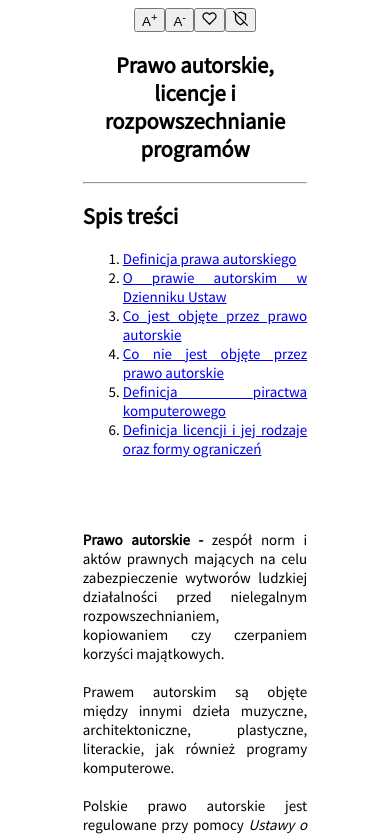
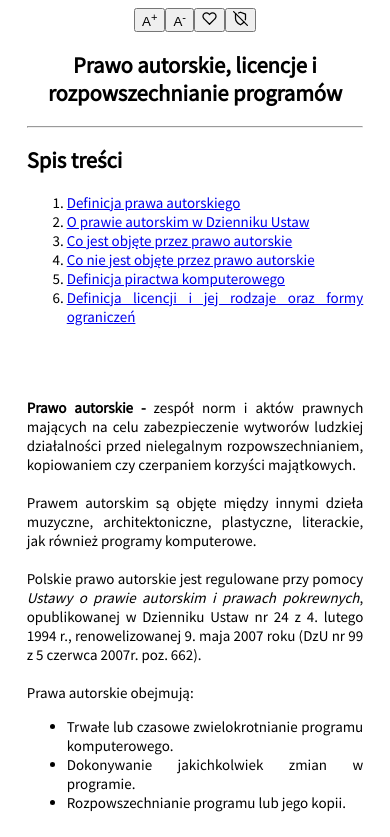
Before and after one commit to PawelKrezel/prawa_autorskie, a plain HTML site: page index.html in a window 390 px wide. Both pictures are taken after a click on the button "zmniejsz czcionkę". Shown: the top 837 px of the page. Drawn offline with Linux system fonts and the light colour scheme.

Commit message:
Add files via upload

```diff
--- a/index.html
+++ b/index.html
@@ -1,7 +1,7 @@
 <!DOCTYPE html>
 <html>
 <head>
-	<link rel="icon" href="1.ico">
+	<meta name="viewport" content="width=device-width, initial-scale=1">
 	<link href="https://fonts.googleapis.com/css?family=Source+Sans+Pro" rel="stylesheet">
 	<link rel="stylesheet" type="text/css" href="style.css" id="style">
 	<meta charset="utf-8">
@@ -19,7 +19,7 @@
 
 		}
 		function minus() {
-			size--;
+			if (size > 2) {size--;}
 			var nowe = "font-size: "+size.toString()+"px;";
 			document.getElementById('main').setAttribute('style', nowe);
 
--- a/love.css
+++ b/love.css
@@ -49,3 +49,10 @@ section:hover
 {
 	box-shadow: 0 0px 0px 0 rgba(0,0,0,0.24), 0 0px 0px 0 rgba(0,0,0,0.19);
 }
+@media screen and (max-width: 900px)
+{
+	.main
+	{
+		width: 90%;
+	}
+}
--- a/style.css
+++ b/style.css
@@ -18,3 +18,10 @@ footer
 {
 	text-align: center;
 }
+@media screen and (max-width: 900px)
+{
+	.main
+	{
+		width: 90%;
+	}
+}
```
